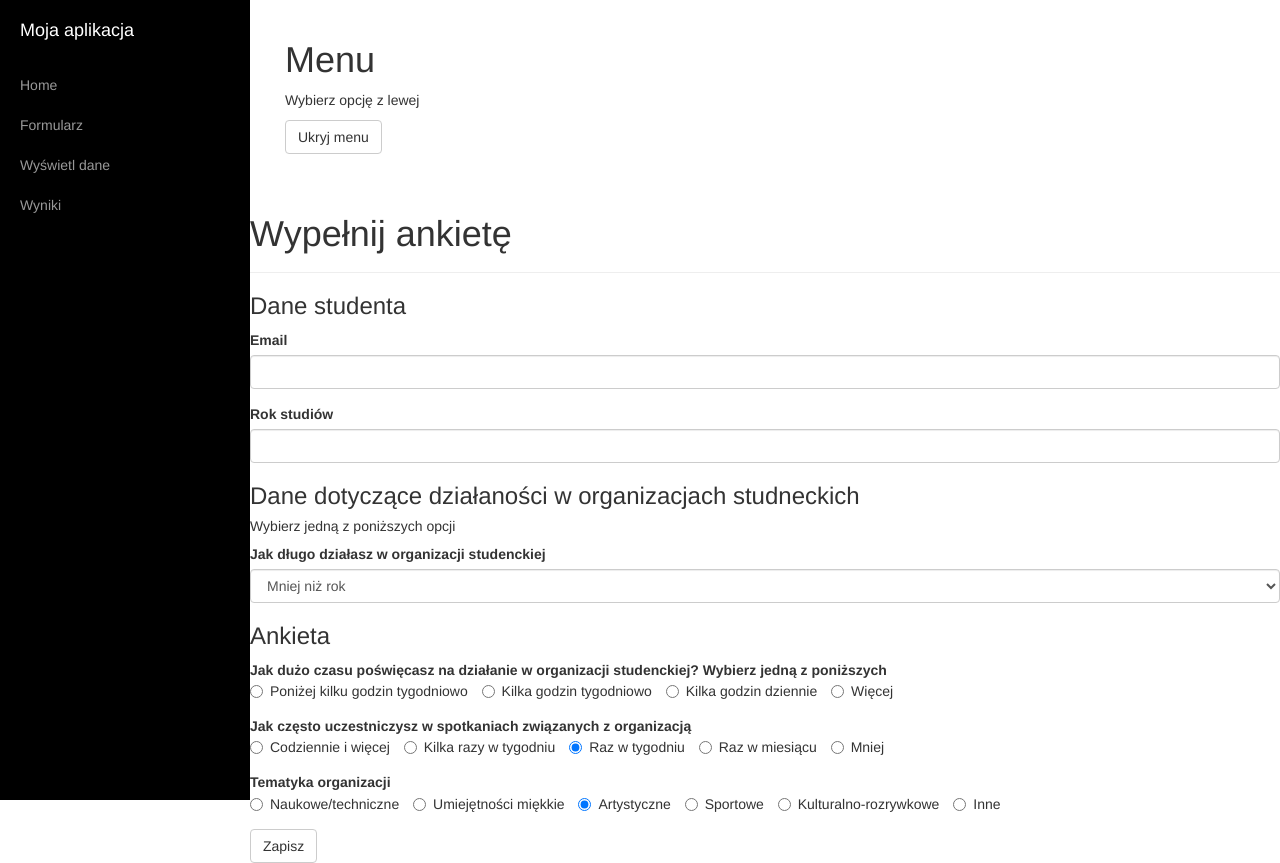
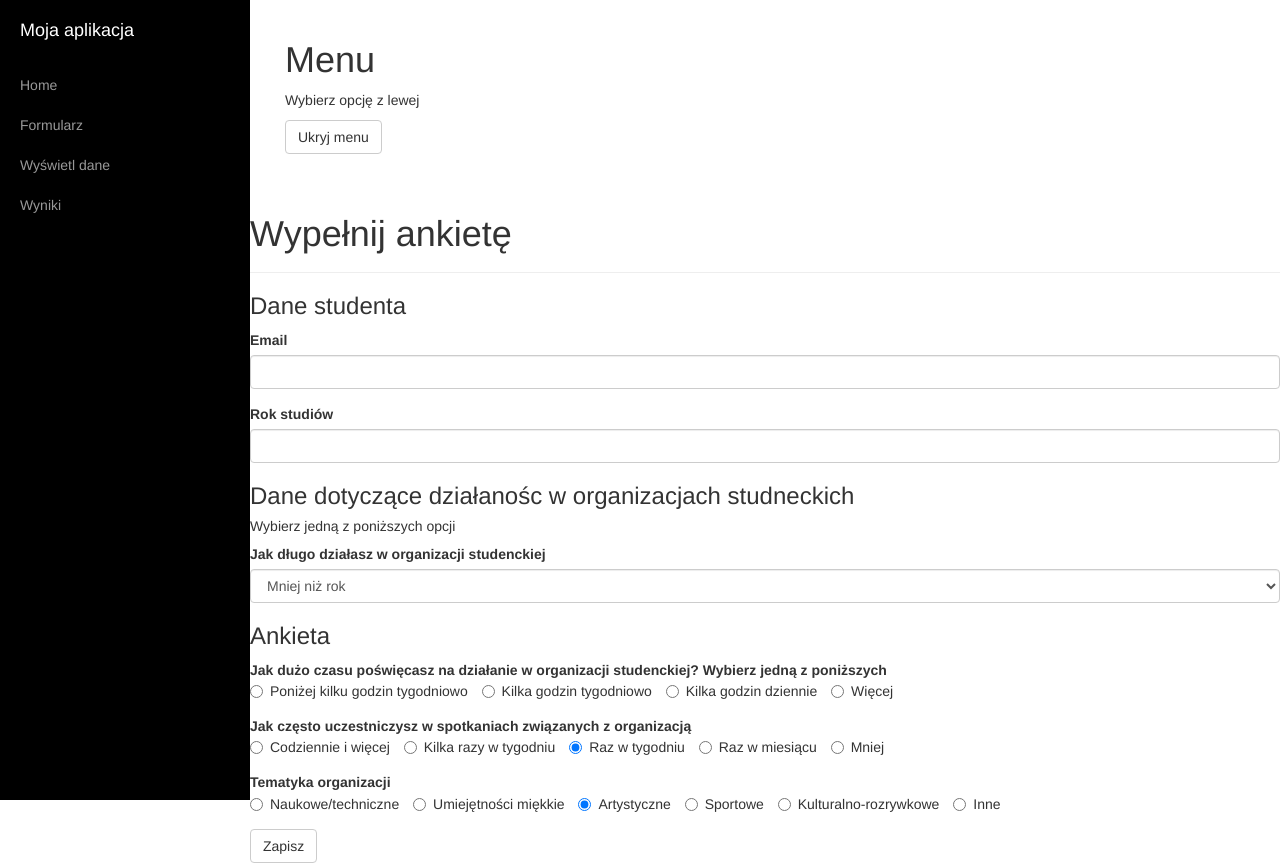
Before and after one commit to rozum93/appweb1, a Flask app: page /form in a window 1280 px wide. Run offline with Flask 2, Linux system fonts and the light colour scheme; some libraries are stand-ins or nearby versions.

```diff
--- a/templates/form.html
+++ b/templates/form.html
@@ -17,7 +17,7 @@
         <label for="rok">Rok studiów</label>
         <input type="number" class="form-control" id="rok" name="rok" min="1" max="5" required>
     </div>
-    <h3>Dane dotyczące działaności w organizacjach studneckich</h3>
+    <h3>Dane dotyczące działanośc w organizacjach studneckich</h3>
     <h5> Wybierz jedną z poniższych opcji</h5>
     <div class="form-group">
       <label for="lata">Jak długo działasz w organizacji studenckiej</label>
```
